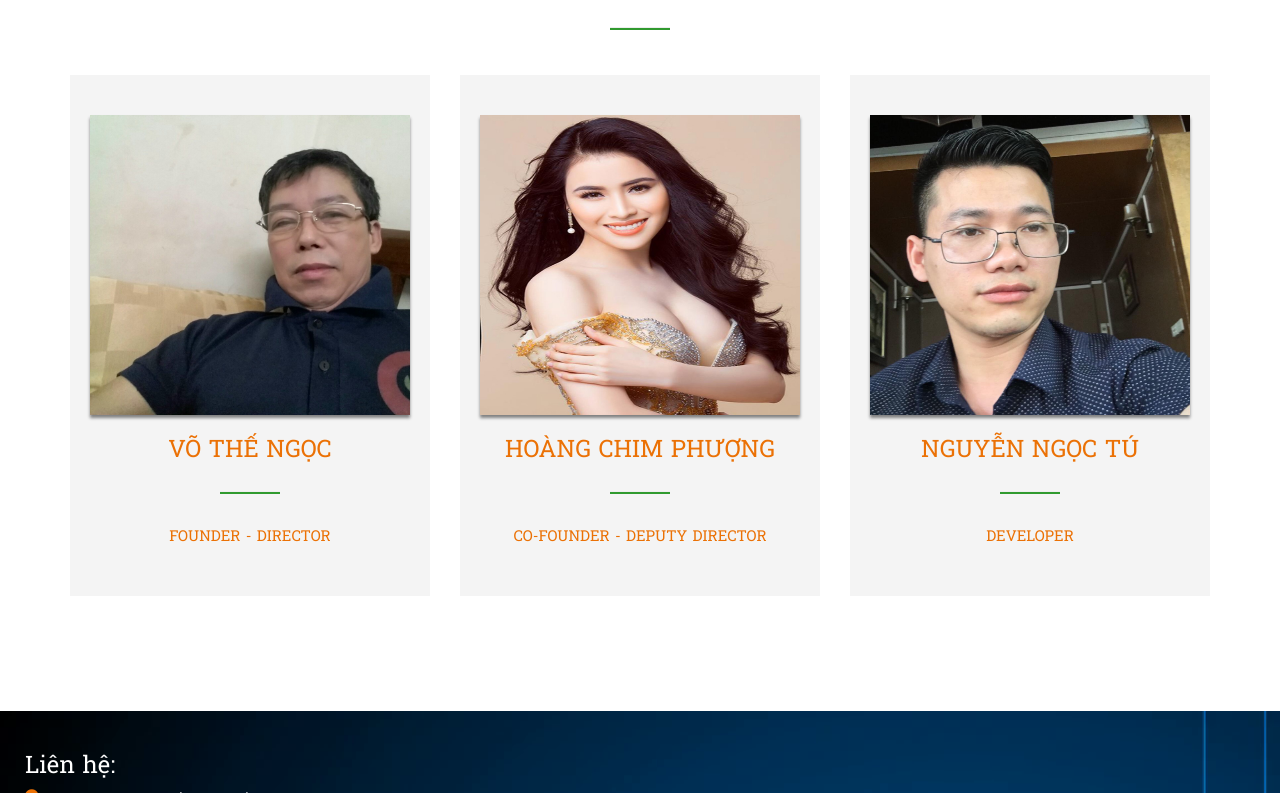
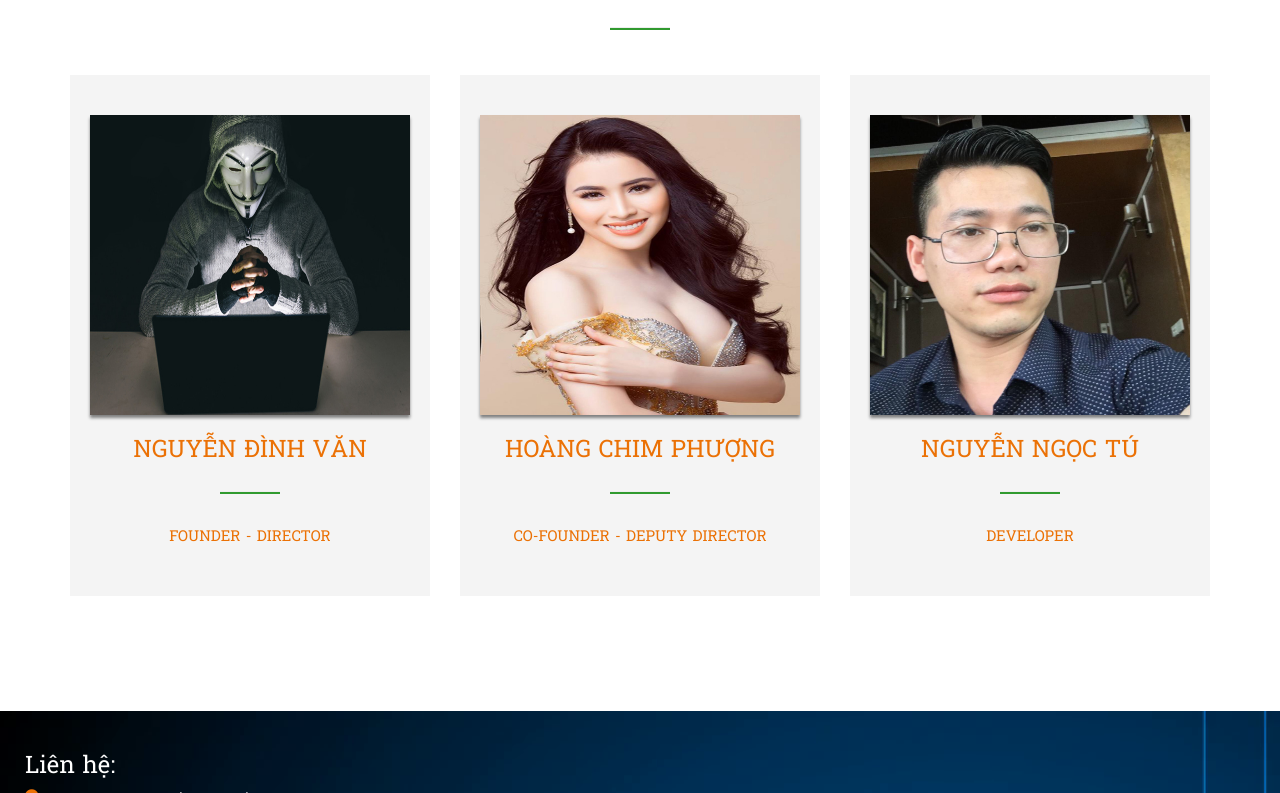
Before and after one commit to atom8x/ost.vn, a Next.js app: page / in a window 1280 px wide. Shown: the part 3807-4600 px from the top of the page. Built offline with nearby package versions, Linux system fonts and the light colour scheme; grey boxes are pictures that could not be loaded.

Commit message:
Update index.js

```diff
--- a/pages/index.js
+++ b/pages/index.js
@@ -350,14 +350,14 @@ function Home() {
                   <div className="members__info__image">
                     <img
                       className="img-responsive"
-                      src="images/index-member-1.jpg"
+                      src="images/index-member-kiennt.jpg"
                       alt=""
                     />
                   </div>
                   {/* /image */}
                   {/* text */}
                   <div className="members__info__text">
-                    <h3>VÕ THẾ NGỌC</h3>
+                    <h3>NGUYỄN ĐÌNH VĂN</h3>
                     <hr className="section__title__underline" />
                     <p>FOUNDER - DIRECTOR</p>
                   </div>
@@ -425,7 +425,7 @@ function Home() {
                     <i className="fas fa-map-marker-alt" /> C7 Building, Khuất Duy Tiến, Thanh Xuân, Hà Nội
                   </p>
                   <p>
-                    <i className="fas fa-phone" /> Phone: (84) 984 715 689
+                    <i className="fas fa-phone" /> Phone: (84) 904 920 923
                   </p>
                   <p>
                     <i className="fas fa-envelope" /> Email:{" "}
```
